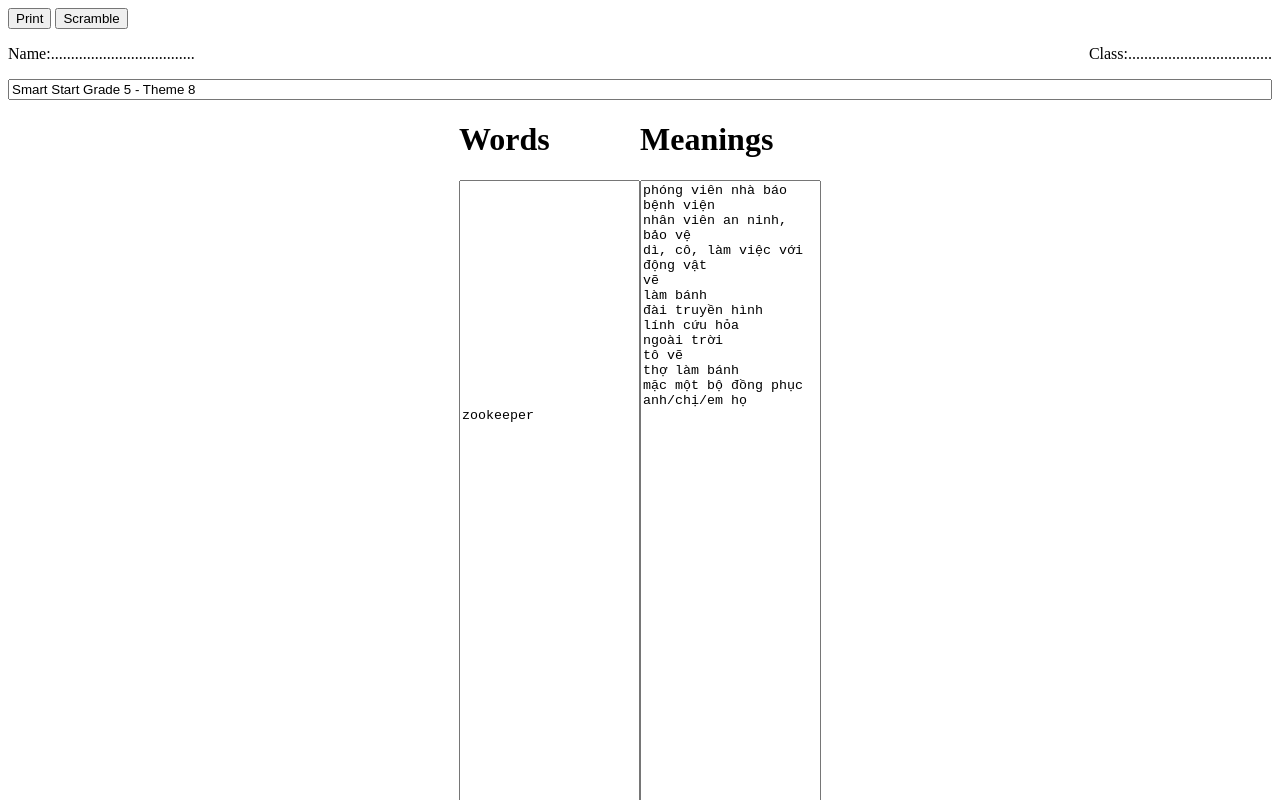
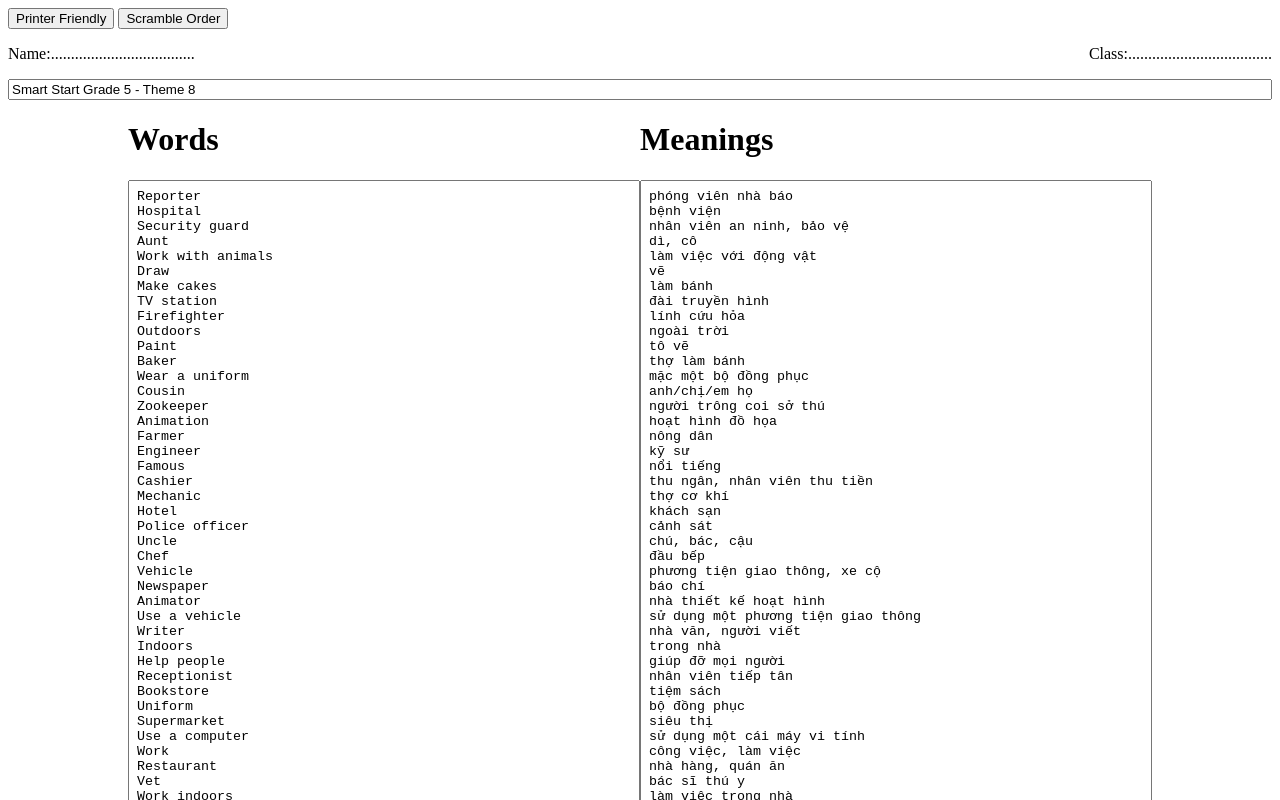
Before and after one commit to ttn729/hidden-words, a SvelteKit app: page / in a window 1280 px wide. Shown: the top 800 px of the page. Built offline with nearby package versions, Linux system fonts and the light colour scheme.

Commit message:
fix styling, better defaults

```diff
--- a/src/components/PrintButton.svelte
+++ b/src/components/PrintButton.svelte
@@ -3,6 +3,4 @@
 
 </script>
 
-<!-- {#if !hideElement} -->
-	<button on:click={handleClickPrint}>Print</button>
-<!-- {/if} -->
+	<button on:click={handleClickPrint}>Printer Friendly</button>
--- a/src/components/ScrambleButton.svelte
+++ b/src/components/ScrambleButton.svelte
@@ -40,4 +40,4 @@
 	}
 </script>
 
-<button on:click={handleScramble}>Scramble</button>
+<button on:click={handleScramble}>Scramble Order</button>
--- a/src/components/WordMeanings.svelte
+++ b/src/components/WordMeanings.svelte
@@ -32,13 +32,13 @@
 		updateMeanings(event.target.value);
 	}
 
-	let numRows = 200;
+	let numRows = 50;
 </script>
 
 <div class="wordMeaningsContainer">
 	<div>
 		<h1>Words</h1>
-		<textarea bind:value={words} on:input={handleWordsChange} rows={numRows} />
+		<textarea bind:value={words} on:input={handleWordsChange} rows={numRows}/>
 	</div>
 	<div>
 		<h1>Meanings</h1>
@@ -52,4 +52,11 @@
 		flex-direction: row;
 		justify-content: center;
 	}
+
+	.wordMeaningsContainer textarea {
+        width: 40vw; /* Adjust this value as needed */
+        padding: 8px; /* Optional: Add padding for better appearance */
+        box-sizing: border-box; /* Ensure padding is included in the width */
+		overflow-y: auto;
+    }
 </style>
--- a/src/routes/+page.svelte
+++ b/src/routes/+page.svelte
@@ -33,9 +33,9 @@
 	});
 
 	let topicName = 'Smart Start Grade 5 - Theme 8';
-	let words = '\n\n\n\n\n\n\n\n\n\n\n\n\n\n\nzookeeper';
+	let words = 'Reporter\nHospital\nSecurity guard\nAunt\nWork with animals\nDraw\nMake cakes\nTV station\nFirefighter\nOutdoors\nPaint\nBaker\nWear a uniform\nCousin\nZookeeper\nAnimation\nFarmer\nEngineer\nFamous\nCashier\nMechanic\nHotel\nPolice officer\nUncle\nChef\nVehicle\nNewspaper\nAnimator\nUse a vehicle\nWriter\nIndoors\nHelp people\nReceptionist\nBookstore\nUniform\nSupermarket\nUse a computer\nWork\nRestaurant\nVet\nWork indoors\nRich\nArtist\nWork outdoors\nDentist\nGrow up\nCook\nWrite';
 	let meanings =
-		'phóng viên nhà báo\nbệnh viện\nnhân viên an ninh, bảo vệ\ndì, cô, làm việc với động vật\nvẽ\nlàm bánh\nđài truyền hình\nlính cứu hỏa\nngoài trời\ntô vẽ\nthợ làm bánh\nmặc một bộ đồng phục\nanh/chị/em họ\n\n';
+		'phóng viên nhà báo\nbệnh viện\nnhân viên an ninh, bảo vệ\ndì, cô\nlàm việc với động vật\nvẽ\nlàm bánh\nđài truyền hình\nlính cứu hỏa\nngoài trời\ntô vẽ\nthợ làm bánh\nmặc một bộ đồng phục\nanh/chị/em họ\nngười trông coi sở thú\nhoạt hình đồ họa\nnông dân\nkỹ sư\nnổi tiếng\nthu ngân, nhân viên thu tiền\nthợ cơ khí\nkhách sạn\ncảnh sát\nchú, bác, cậu\nđầu bếp\nphương tiện giao thông, xe cộ\nbáo chí\nnhà thiết kế hoạt hình\nsử dụng một phương tiện giao thông\nnhà văn, người viết\ntrong nhà\ngiúp đỡ mọi người\nnhân viên tiếp tân\ntiệm sách\nbộ đồng phục\nsiêu thị\nsử dụng một cái máy vi tính\ncông việc, làm việc\nnhà hàng, quán ăn\nbác sĩ thú y\nlàm việc trong nhà\ngiàu\nhọa sĩ, nghệ sĩ\nlàm việc ngoài trời\nnha sĩ\nlớn lên, trưởng thành\nnấu ăn\nviết';
 
 	let printMode = false;
 	function handleClickPrint() {
```
